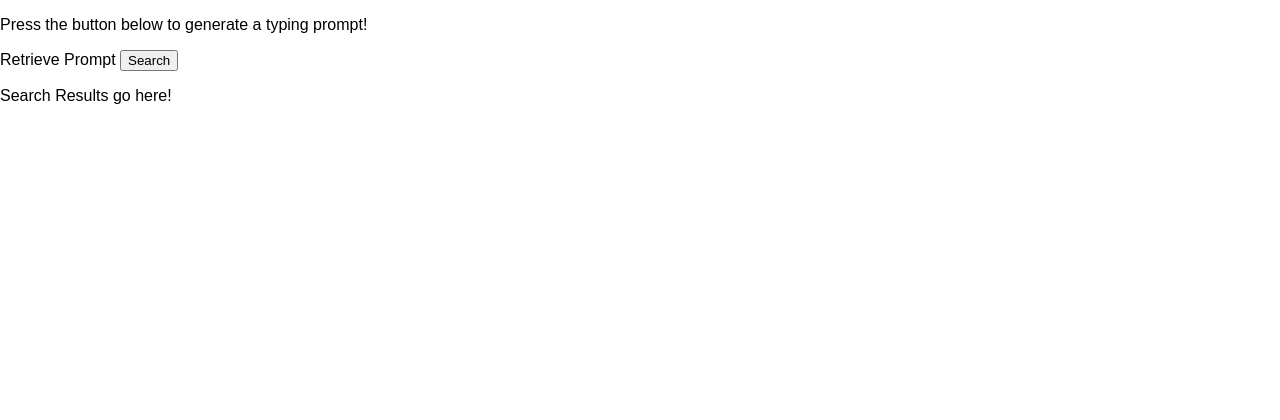
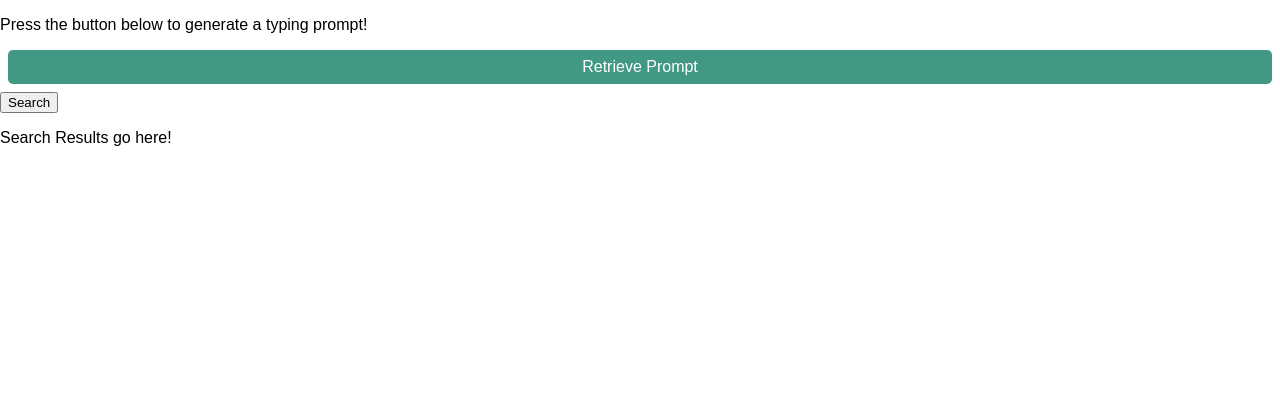
Before and after one commit to tzunni/TypeFighter, a Flask app: template templates/prompt.html in a window 1280 px wide. Shown: the top 420 px of the page. Run offline with Flask 3, Linux system fonts and the light colour scheme; the template is opened without the code that fills it, so the values that code supplies are empty.

Commit message:
🐞 Re-connected CSS IDs

```diff
--- a/static/prompt.css
+++ b/static/prompt.css
@@ -13,7 +13,7 @@ body{
     justify-content: center;
 }
 
-#call_book_api{
+#call_button{
     color: #fff;
     background: #419985; # green
 
--- a/templates/prompt.html
+++ b/templates/prompt.html
@@ -9,7 +9,7 @@
 <body>
     <div class="container">
         <p >Press the button below to generate a typing prompt!</p>
-        <a>Retrieve Prompt</a>
+        <a id="call_button">Retrieve Prompt</a>
         <button onclick="book_handler.retrieve_book_data('OL7353617M')">Search</button>
         <p id="search_result">Search Results go here!</p>
     </div>
```
